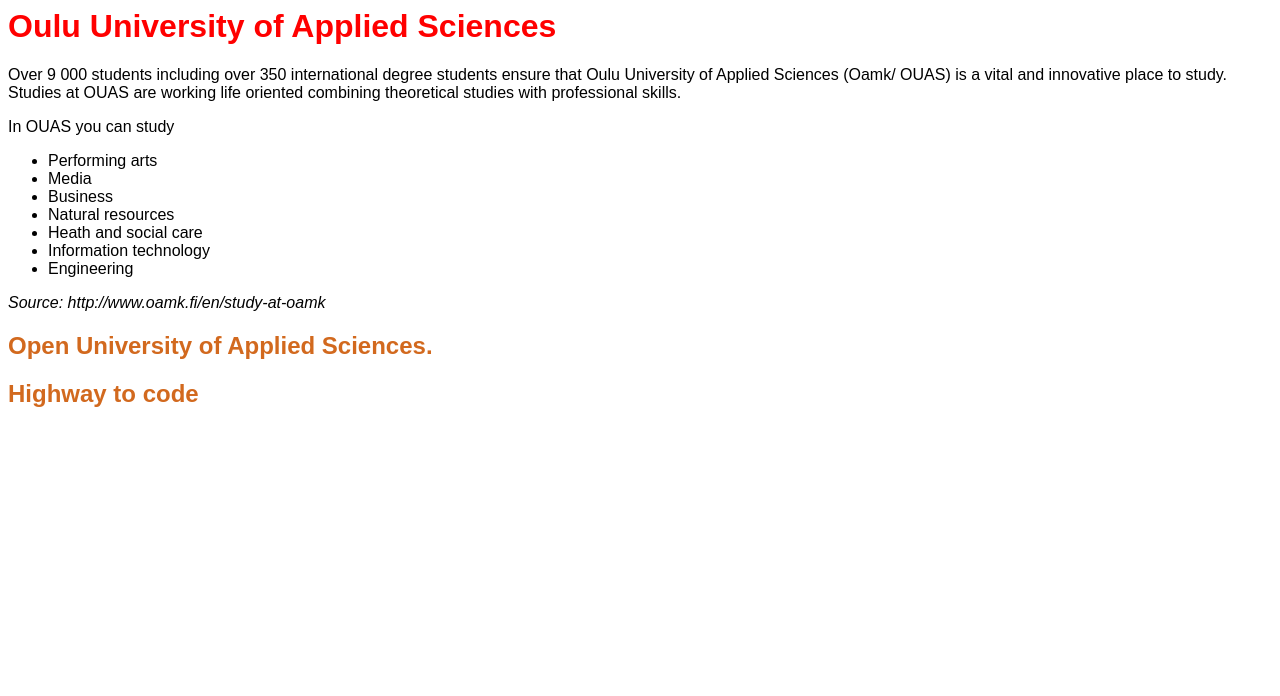
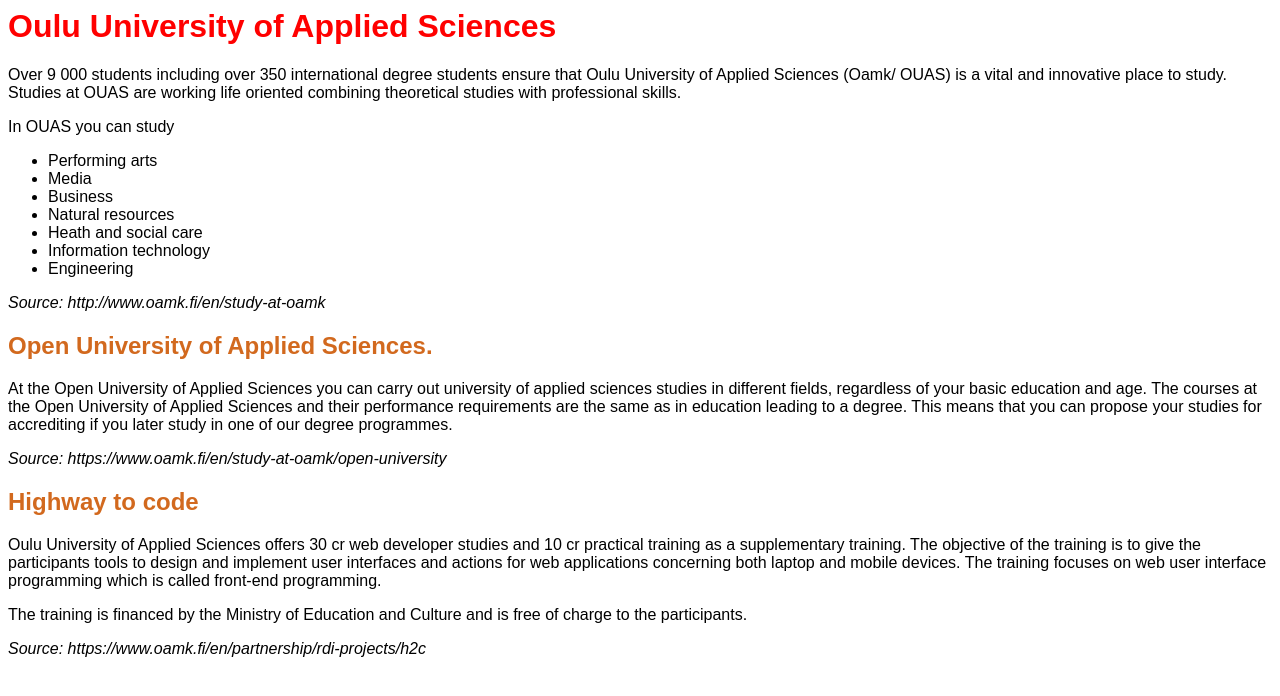
Before and after one commit to Moctader/Highway-to-code, a plain HTML site: page School.html in a window 1280 px wide. Drawn offline with Linux system fonts and the light colour scheme.

Commit message:
school page completed

```diff
--- a/School.html
+++ b/School.html
@@ -3,7 +3,7 @@
     <meta charset="UTF-8">
     <meta name="viewport" content="width=device-width, initial-scale=1.0">
     <title>Exercise :: Oulu University of Applied Sciences</title>
-    <meta name = "author" content="Md Golamm Moctader">
+    <meta name = "Md Golam Moctader" content="author">
     <link rel="stylesheet" href="styles.css">
 
 <body>
@@ -32,7 +32,16 @@
         <address>Source: http://www.oamk.fi/en/study-at-oamk
         </address>
         <h2>Open University of Applied Sciences. </h2>
+        <p>At the Open University of Applied Sciences you can carry out university of applied sciences studies in different fields, regardless of your basic education and age. The courses at the Open University of Applied Sciences and their performance requirements are the same as in education leading to a degree. This means that you can propose your studies for accrediting if you later study in one of our degree programmes.</p>
+        <address>Source: https://www.oamk.fi/en/study-at-oamk/open-university
+        </address>
+
         <h2>Highway to code</h2>
+        <p>Oulu University of Applied Sciences offers 30 cr web developer studies and 10 cr practical training as a supplementary training. The objective of the training is to give the participants tools to design and implement user interfaces and actions for web applications concerning both laptop and mobile devices. The training focuses on web user interface programming which is called front-end programming.
+        <p>The training is financed by the Ministry of Education and Culture and is free of charge to the participants.
+        </p>
+        </p>
+        <address>Source: https://www.oamk.fi/en/partnership/rdi-projects/h2c</address>
 
     </main>
 
```
